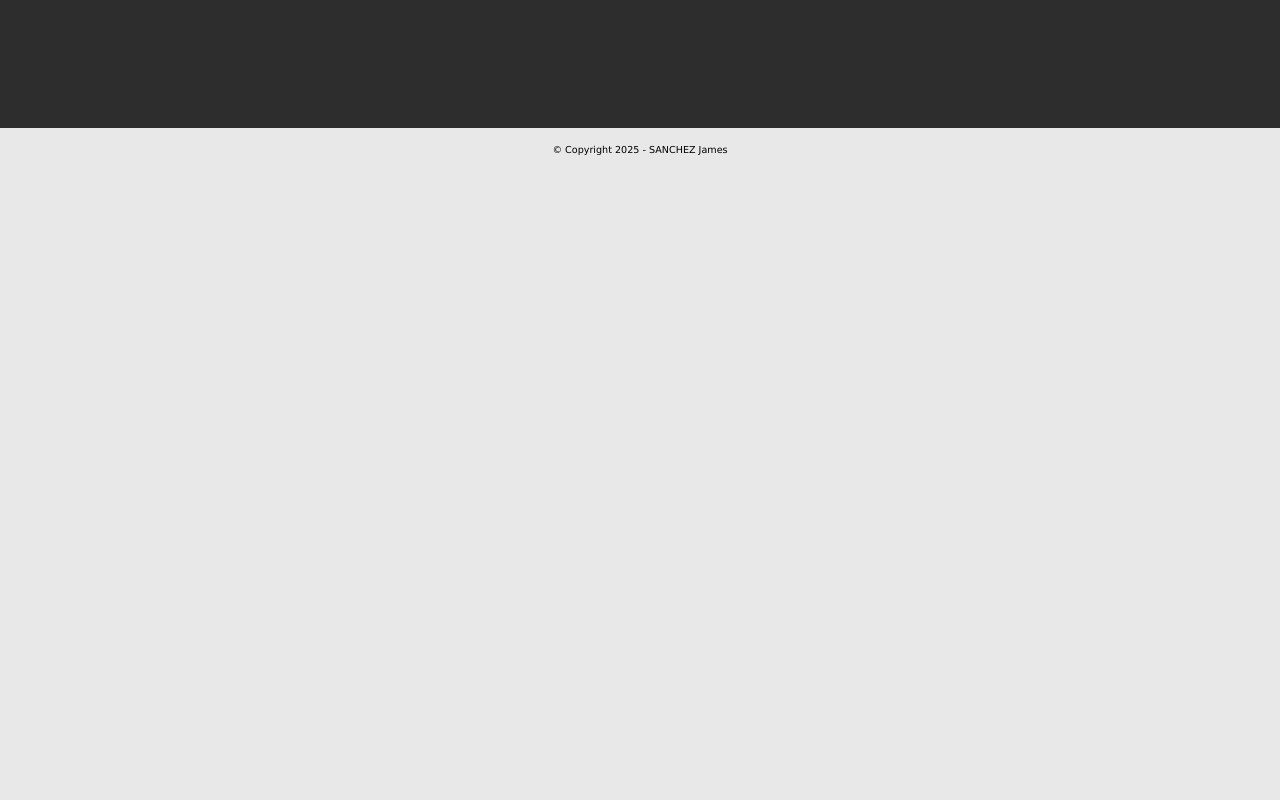
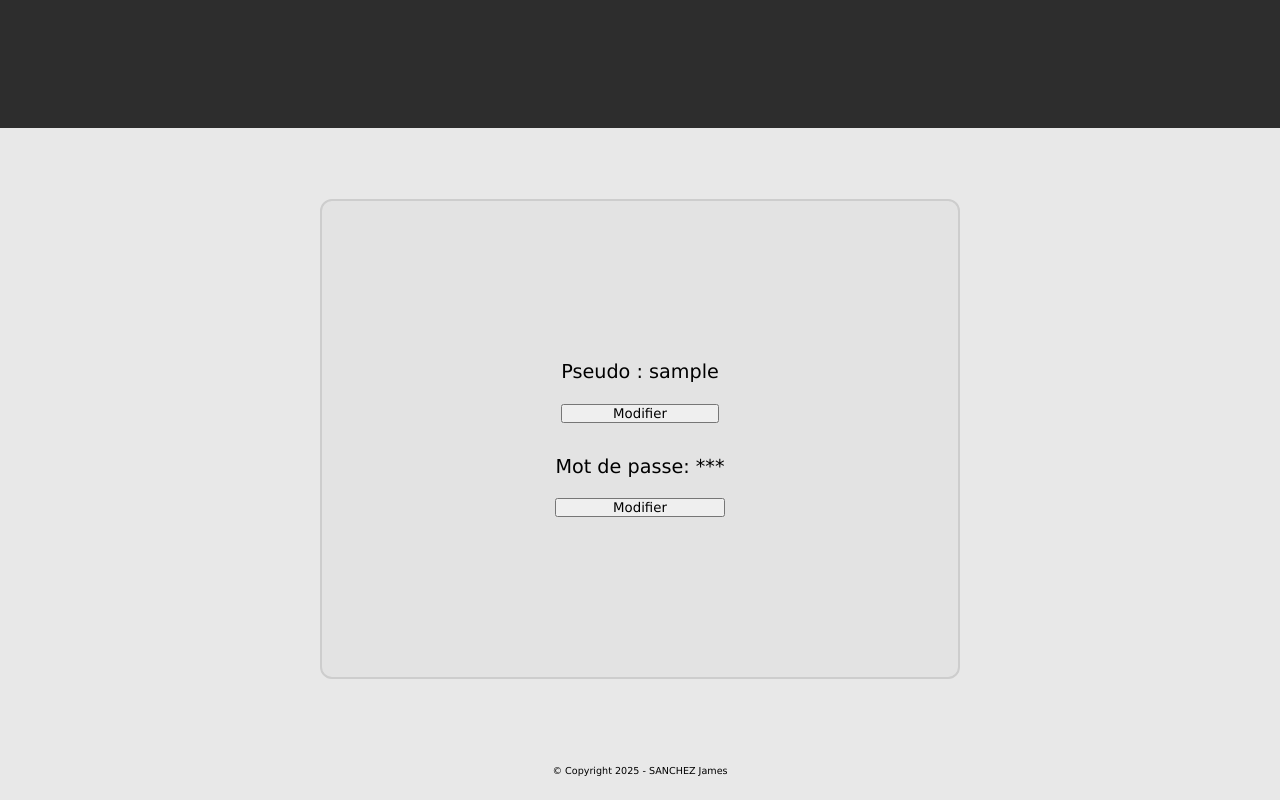
Before and after one commit to jams-sanchez/portfolioPHP, a PHP site: page /admin-compte.php in a window 1280 px wide. Run offline with PHP 8.4, Linux system fonts and the light colour scheme; the visitor is signed in with stand-in values (Sample User, id 1).

Commit message:
Ajout d'un formulaire de mise à jour du pseudo et du mot de passe dans la page d'administration des comptes

```diff
--- a/pages/admin-compte.php
+++ b/pages/admin-compte.php
@@ -8,7 +8,37 @@ session_start();
 
 <?php include_once('../include/header-admin.php'); ?>
 
-<main>
+<main class="main-admin">
+
+    <form action="" method="post" class="login-box">
+        <div class="title-input">
+            <?php if (!isset($_POST['newPseudo'])): ?>
+                <p>Pseudo : <span><?= $_SESSION['userPseudo']; ?></span></p>
+                <input type="submit" name="newPseudo" class="button-update" value="Modifier">
+            <?php else: ?>
+                <p>Pseudo : </p>
+                <input type="text" name="updatePseudo" class="input-text">
+                <div class="duo-button">
+                    <input type="submit" name="cancelPseudo" class="button-update" value="Annuler">
+                    <input type="submit" name="validPseudo" class="button-update" value="Valider">
+                </div>
+            <?php endif; ?>
+        </div>
+        <div class="title-input">
+            <?php if (!isset($_POST['updatePass'])): ?>
+                <p>Mot de passe: <span>***</span></p>
+                <input type="submit" name="updatePass" class="button-update" value="Modifier">
+            <?php else: ?>
+                <p>Mot de passe: </p>
+                <input type="password" name="currentPass" placeholder="mot de passe actuel" class="input-text">
+                <input type="password" name="newPass" placeholder="nouveau mot de passe" class="input-text">
+                <div class="duo-button">
+                    <input type="submit" name="cancelPass" class="button-update" value="Annuler">
+                    <input type="submit" name="validPass" class="button-update" value="Valider">
+                </div>
+            <?php endif; ?>
+        </div>
+    </form>
 
 </main>
 
```
